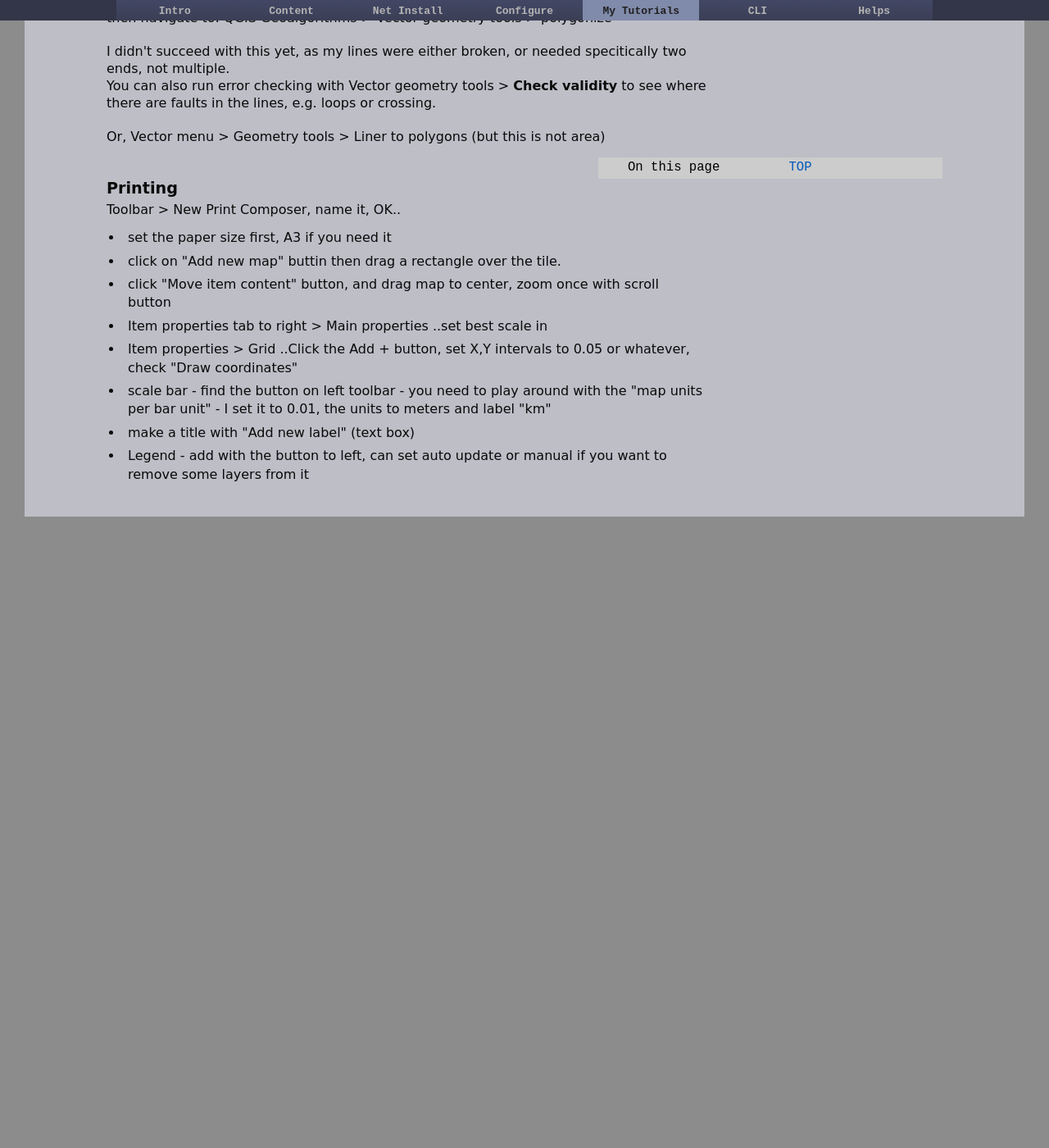
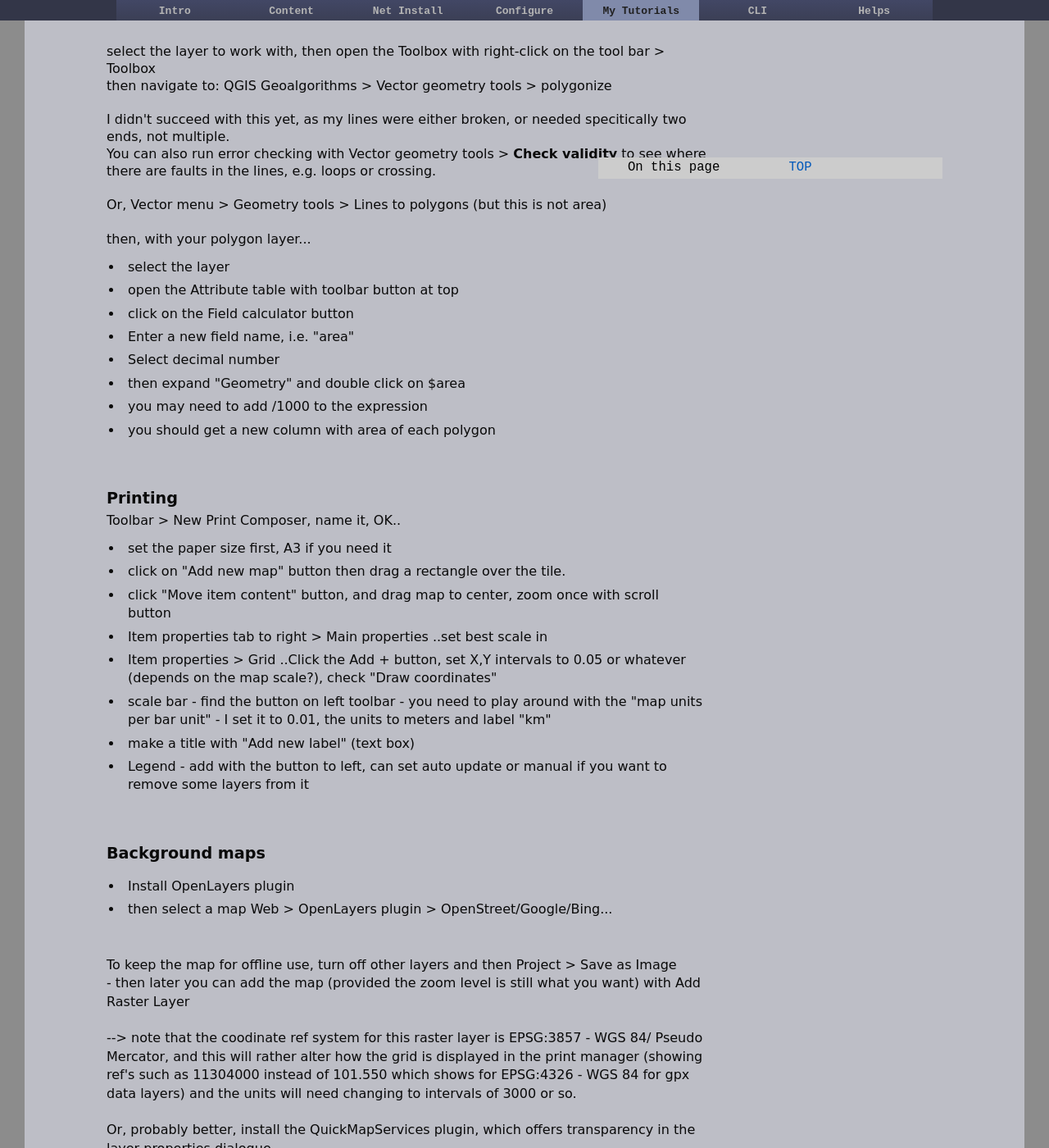
Before and after one commit to dquinton/debian-install, a Jekyll site: the page built from tutorial/11a-gps.html, in a window 1280 px wide and 1400 px high, scrolled down 2397 px. Shown: the whole window at 82% size. Built offline with Jekyll 4.4.1, drawn with Linux system fonts in a browser that asks for light colours; before the commit the page ends 3027 px from its top, so only the background shows below that; some of the changed text lies outside the part shown.

Commit message:
updating pages

```diff
--- a/tutorial/11a-gps.html
+++ b/tutorial/11a-gps.html
@@ -97,7 +97,11 @@ Add scale bar : View menu > Decorations > Scale<br>
 (note that these will not be present in the print window - need to make others there)
 
 <br><br><br>
-<h3>Calculate an area</h3> - the polygonize algorithm requires shapely module
+<h3>Calculate an area</h3>
+
+If you draw an area then you'll have a polygon layer to work with.. click on New shape file, check on polygon and OK, and save it.. then start drawing
+<br><br>
+If you want to convert a boundary line to a polygon, the polygonize algorithm requires shapely module
 
 <form><textarea name="T" id="install" rows="1" cols="50">
 sudo apt-get install python-shapely </textarea>
@@ -110,7 +114,17 @@ then navigate to: QGIS Geoalgorithms > Vector geometry tools > polygonize
 I didn't succeed with this yet, as my lines were either broken, or needed specitically two ends, not multiple.  <br>
 You can also run error checking with Vector geometry tools > <b>Check validity</b> to see where there are faults in the lines, e.g. loops or crossing.
 <br><br>
-Or, Vector menu > Geometry tools > Liner to polygons (but this is not area)
+Or, Vector menu > Geometry tools > Lines to polygons (but this is not area)
+<br><br>
+then, with your polygon layer...
+<div class="bullet"><ul><li>select the layer</li>
+<li>open the Attribute table with toolbar button at top</li>
+<li>click on the Field calculator button</li>
+<li>Enter a new field name, i.e. "area" </li>
+<li>Select decimal number </li>
+<li>then expand "Geometry" and double click on $area</li>
+<li>you may need to add /1000 to the expression</li>
+<li>you should get a new column with area of each polygon</ul></div>
 
 <br><br><br>
 
@@ -118,16 +132,25 @@ Or, Vector menu > Geometry tools > Liner to polygons (but this is not area)
  Toolbar > New Print Composer, name it, OK..
 
 <div class="bullet"><ul><li>set the paper size first, A3 if you need it</li>
-<li>click on "Add new map" buttin then drag a rectangle over the tile.</li>
+<li>click on "Add new map" button then drag a rectangle over the tile.</li>
 <li>click "Move item content" button, and drag map to center, zoom once with scroll button</li>
 <li>Item properties tab to right > Main properties ..set best scale in </li>
-<li>Item properties > Grid ..Click the Add + button, set X,Y intervals to 0.05 or whatever, check "Draw coordinates" </li>
+<li>Item properties > Grid ..Click the Add + button, set X,Y intervals to 0.05 or whatever (depends on the map scale?), check "Draw coordinates" </li>
 <li>scale bar - find the button on left toolbar - you need to play around with the "map units per bar unit" - I set it to 0.01, the units to meters and label "km"</li>
 <li>make a title with "Add new label" (text box)</li>
 <li>Legend - add with the button to left, can set auto update or manual if you want to remove some layers from it</ul></div>
 
+<br><br><br>
+<h3>Background maps</h3>
 
-
-
+<div class="bullet"><ul><li>Install OpenLayers plugin</li>
+<li>then select a map Web > OpenLayers plugin > OpenStreet/Google/Bing...</li>
+<br><br>
+To keep the map for offline use, turn off other layers and then Project > Save as Image<br>
+- then later you can add the map (provided the zoom level is still what you want) with Add Raster Layer
+<br><br>
+--> note that the coodinate ref system for this raster layer is EPSG:3857 - WGS 84/ Pseudo Mercator, and this will rather alter how the grid is displayed in the print manager (showing ref's such as 11304000 instead of 101.550 which shows for EPSG:4326 - WGS 84 for gpx data layers) and the units will need changing to intervals of 3000 or so.
+<br><br>
+Or, probably better, install the QuickMapServices plugin, which offers transparency in the layer properties dialogue.
 
 </div>
```
Also changed, not shown: other parts of tutorial/11a-gps.html (+1 -1 lines), netinstall/step4.html (+16 -3 lines).
